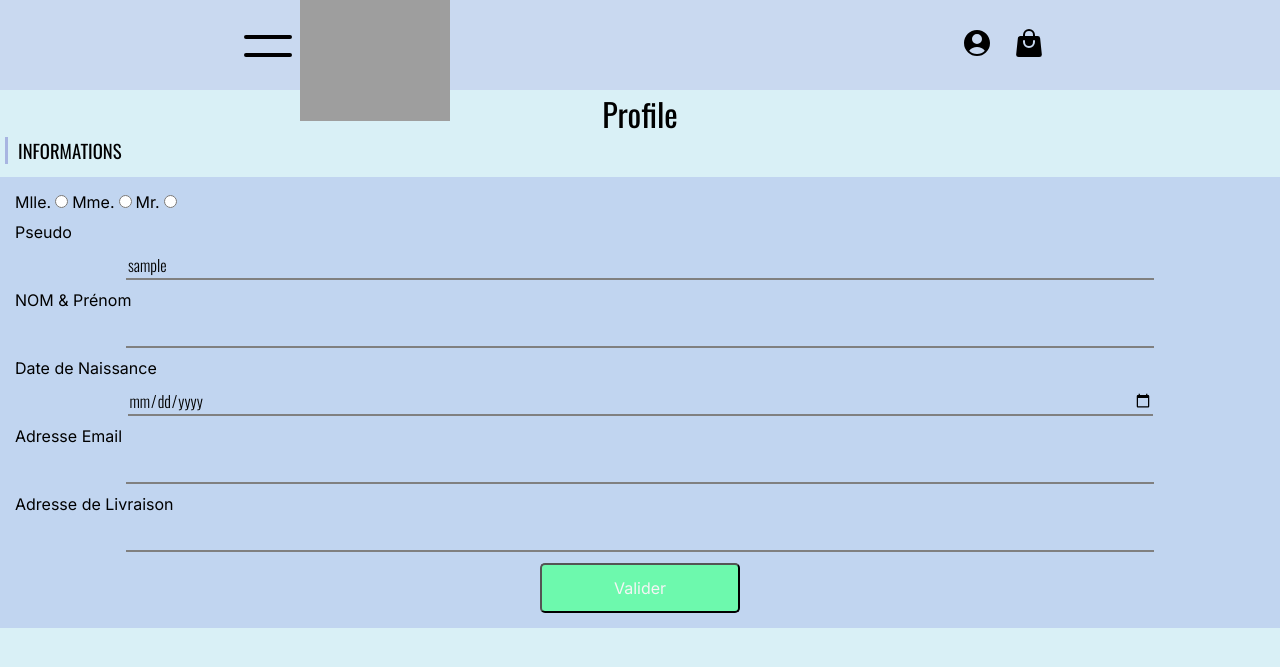
After one commit to michael-zanaglia/boutique-en-ligne, a PHP site: page /profile.php in a window 1280 px wide. The commit adds this page. Shown: the top 667 px of the page. Run offline with PHP 8.4, Linux system fonts and the light colour scheme; the visitor is signed in with stand-in values (Sample User, id 1); data that the repository does not hold is empty; grey boxes are pictures that could not be loaded.

Commit message:
Update user informations

```diff
--- a/src/files/acceuil.php
+++ b/src/files/acceuil.php
@@ -9,6 +9,7 @@
 <head>
     <meta charset="UTF-8">
     <meta name="viewport" content="width=device-width, initial-scale=1.0">
+    <link href="https://fonts.googleapis.com/css2?family=Inter:wght@100..900&family=Oswald:wght@200..700&display=swap" rel="stylesheet">
     <link rel="stylesheet" href="styles/style.css">
     <title>Acceuil</title>
 </head>
@@ -23,7 +24,7 @@
         <nav>
             <ul>
                 <li>
-                    <a href="#">
+                    <a href="profile.php">
                         <svg xmlns="http://www.w3.org/2000/svg" viewBox="0 0 24 24" fill="#000000" class="size-6 taille32">
                             <path fill-rule="evenodd" d="M18.685 19.097A9.723 9.723 0 0 0 21.75 12c0-5.385-4.365-9.75-9.75-9.75S2.25 6.615 2.25 12a9.723 9.723 0 0 0 3.065 7.097A9.716 9.716 0 0 0 12 21.75a9.716 9.716 0 0 0 6.685-2.653Zm-12.54-1.285A7.486 7.486 0 0 1 12 15a7.486 7.486 0 0 1 5.855 2.812A8.224 8.224 0 0 1 12 20.25a8.224 8.224 0 0 1-5.855-2.438ZM15.75 9a3.75 3.75 0 1 1-7.5 0 3.75 3.75 0 0 1 7.5 0Z" clip-rule="evenodd" />
                         </svg>
--- a/src/files/classes/user.php
+++ b/src/files/classes/user.php
@@ -19,6 +19,30 @@
             $req -> execute([$pseudo]);
             return $req->fetch(PDO::FETCH_ASSOC);
         }
+
+        public function getInformationUser(){
+            $req = $this -> _db -> prepare("SELECT * FROM user WHERE pseudo = ?");
+            $req -> execute([$this -> getPseudo()]);
+            return $req -> fetch(PDO::FETCH_ASSOC);
+        }
+
+        public function UpdateUser(int $id, string $pseudo, string $fullName, $birth, string $addr, string $mail){
+            if($birth) {
+                $req = $this -> _db -> prepare("UPDATE user SET pseudo = ?, `nom & prenom` = ?, naissance = ?, address = ?, mail = ? WHERE id = ?");
+                $req -> execute([$pseudo, $fullName, $birth, $addr, $mail, $id]);
+            } else {
+                $req = $this -> _db -> prepare("UPDATE user SET pseudo = ?, `nom & prenom` = ?, address = ?, mail = ? WHERE id = ?");
+                $req -> execute([$pseudo, $fullName, $addr, $mail, $id]);
+            }
+            if($req){
+                return true;
+            } else {
+                return false;
+            }
+
+
+
+        }
     }
 
 
--- a/src/files/connexion.html
+++ b/src/files/connexion.html
@@ -19,7 +19,7 @@
         <nav>
             <ul>
                 <li>
-                    <a href="#">
+                    <a href="profile.php">
                         <svg xmlns="http://www.w3.org/2000/svg" viewBox="0 0 24 24" fill="#000000" class="size-6 taille32">
                             <path fill-rule="evenodd" d="M18.685 19.097A9.723 9.723 0 0 0 21.75 12c0-5.385-4.365-9.75-9.75-9.75S2.25 6.615 2.25 12a9.723 9.723 0 0 0 3.065 7.097A9.716 9.716 0 0 0 12 21.75a9.716 9.716 0 0 0 6.685-2.653Zm-12.54-1.285A7.486 7.486 0 0 1 12 15a7.486 7.486 0 0 1 5.855 2.812A8.224 8.224 0 0 1 12 20.25a8.224 8.224 0 0 1-5.855-2.438ZM15.75 9a3.75 3.75 0 1 1-7.5 0 3.75 3.75 0 0 1 7.5 0Z" clip-rule="evenodd" />
                         </svg>
--- a/src/files/inscription.html
+++ b/src/files/inscription.html
@@ -19,7 +19,7 @@
         <nav>
             <ul>
                 <li>
-                    <a href="#">
+                    <a href="profile.php">
                         <svg xmlns="http://www.w3.org/2000/svg" viewBox="0 0 24 24" fill="#000000" class="size-6 taille32">
                             <path fill-rule="evenodd" d="M18.685 19.097A9.723 9.723 0 0 0 21.75 12c0-5.385-4.365-9.75-9.75-9.75S2.25 6.615 2.25 12a9.723 9.723 0 0 0 3.065 7.097A9.716 9.716 0 0 0 12 21.75a9.716 9.716 0 0 0 6.685-2.653Zm-12.54-1.285A7.486 7.486 0 0 1 12 15a7.486 7.486 0 0 1 5.855 2.812A8.224 8.224 0 0 1 12 20.25a8.224 8.224 0 0 1-5.855-2.438ZM15.75 9a3.75 3.75 0 1 1-7.5 0 3.75 3.75 0 0 1 7.5 0Z" clip-rule="evenodd" />
                         </svg>
--- /dev/null
+++ b/src/files/js/profile.js
@@ -0,0 +1,12 @@
+document.addEventListener("DOMContentLoaded", function(){
+    //const radios = document.querySelectorAll('.radios');
+    //radios.forEach(radio => {
+    //    radio.addEventListener('click', () => {
+    //        radios.forEach(otherRadio => {
+    //            if (radio !== otherRadio){
+    //                otherRadio.checked = false;
+    //            }
+    //        })
+    //    })
+    //})
+})
--- /dev/null
+++ b/src/files/profile.php
@@ -0,0 +1,102 @@
+<?php
+    require "classes/user.php";
+    session_start();
+    $success = false;
+
+    if(isset($_SESSION['user'])){
+        $user = new User($_SESSION['user']);
+        $res = $user -> getInformationUser();
+        $id = $res['id'];
+        $fullName = $res["nom & prenom"];
+        $birth = $res["naissance"];
+        $addr = $res["address"];
+        $mail = $res["mail"];
+        if(!empty($_POST)){
+            $success = $user -> UpdateUser($id, $_POST['pseudo'], $_POST['fullName'], $_POST['birth'], $_POST['addr'], $_POST['mail']);
+        }
+    } else {
+        header("Location: error.php");
+    }
+
+
+?>
+
+<!DOCTYPE html>
+<html lang="en">
+<head>
+    <meta charset="UTF-8">
+    <meta name="viewport" content="width=device-width, initial-scale=1.0">
+    <link href="https://fonts.googleapis.com/css2?family=Inter:wght@100..900&family=Oswald:wght@200..700&display=swap" rel="stylesheet">
+    <link rel="stylesheet" href="styles/style.css">
+    <link rel="stylesheet" href="styles/profile.css">
+    <title>Profile</title>
+</head>
+<body>
+    <header class='navigation'>
+        <nav class='right-side'>
+            <svg xmlns="http://www.w3.org/2000/svg" fill="none" viewBox="0 0 24 24"stroke-width="1.5" stroke="currentColor" class="size-6 taille64">
+                <path stroke-linecap="round" stroke-linejoin="round" d="M3.75 9h16.5m-16.5 6.75h16.5"/>
+            </svg>
+            <a href="acceuil.php"><img class='logo' src="../asset/logo.png" alt="FOG"></a>
+        </nav>
+        <nav>
+            <ul>
+                <li>
+                    <a href="profile.php">
+                        <svg xmlns="http://www.w3.org/2000/svg" viewBox="0 0 24 24" fill="#000000" class="size-6 taille32">
+                            <path fill-rule="evenodd" d="M18.685 19.097A9.723 9.723 0 0 0 21.75 12c0-5.385-4.365-9.75-9.75-9.75S2.25 6.615 2.25 12a9.723 9.723 0 0 0 3.065 7.097A9.716 9.716 0 0 0 12 21.75a9.716 9.716 0 0 0 6.685-2.653Zm-12.54-1.285A7.486 7.486 0 0 1 12 15a7.486 7.486 0 0 1 5.855 2.812A8.224 8.224 0 0 1 12 20.25a8.224 8.224 0 0 1-5.855-2.438ZM15.75 9a3.75 3.75 0 1 1-7.5 0 3.75 3.75 0 0 1 7.5 0Z" clip-rule="evenodd" />
+                        </svg>
+                    </a>
+                </li>
+                <li>
+                    <a href="#">
+                        <svg xmlns="http://www.w3.org/2000/svg" viewBox="0 0 24 24" fill="#000000" class="size-6 taille32">
+                            <path fill-rule="evenodd" d="M7.5 6v.75H5.513c-.96 0-1.764.724-1.865 1.679l-1.263 12A1.875 1.875 0 0 0 4.25 22.5h15.5a1.875 1.875 0 0 0 1.865-2.071l-1.263-12a1.875 1.875 0 0 0-1.865-1.679H16.5V6a4.5 4.5 0 1 0-9 0ZM12 3a3 3 0 0 0-3 3v.75h6V6a3 3 0 0 0-3-3Zm-3 8.25a3 3 0 1 0 6 0v-.75a.75.75 0 0 1 1.5 0v.75a4.5 4.5 0 1 1-9 0v-.75a.75.75 0 0 1 1.5 0v.75Z" clip-rule="evenodd" />
+                        </svg>
+                    </a>
+                </li>
+            </ul>
+        </nav>
+    </header>
+        <h1>Profile</h1>
+    <div class='side-marge'>
+        <h3>INFORMATIONS</h3>
+    </div>
+    <div id='cadre-form'>
+        <form id='change-userForm' method='post'>
+            <div id='radios'>
+                <label for="MMLE">Mlle.</label>
+                <input type="radio" id='MLLE' name='radio'>
+                <label for="MME">Mme.</label>
+                <input type="radio" id='MME' name='radio'>
+                <label for="MR">Mr.</label>
+                <input type="radio" id='MR' name='radio'>
+            </div>
+
+            <label for="pseudo">Pseudo</label>
+            <input class='inp-line' type="text" name='pseudo' value='<?php echo $_SESSION['user'] ?>''>
+            <div class='bd'></div>
+
+            <label for="fullName">NOM & Prénom</label>
+            <input class='inp-line' type="text" name=fullName value='<?php echo $fullName ?>' required>
+            <div class='bd'></div>
+
+            <label for="birth">Date de Naissance</label>
+            <input class='inp-line' type="date" name='birth' value='<?php echo $birth ?>'>
+            <div class='bd'></div>
+
+            <label for="mail">Adresse Email</label>
+            <input class='inp-line' type="email" name='mail' value='<?php echo $mail ?>''>
+            <div class='bd'></div>
+
+            <label for="addr">Adresse de Livraison</label>
+            <input class='inp-line' type="text" name='addr' value='<?php echo $addr ?>'>
+            <div class='bd'></div>
+
+            <button type='submit' class='btn-vert'>Valider</button>
+        </form>
+        <p><?php echo $success ? "Profile mis à jour :) !": "" ?></p>
+    </div>
+    <script src='js/profile.js'></script>
+</body>
+</html>
--- /dev/null
+++ b/src/files/styles/profile.css
@@ -0,0 +1,61 @@
+#change-userForm {
+    display: flex;
+    flex-direction: column;
+    justify-content: center;
+    align-items: center;
+    gap: 10px;
+}
+
+#change-userForm label {
+    align-self: flex-start;
+}
+
+#cadre-form {
+    margin-top: 13px;
+    background-color: #C1D5F0;
+    padding: 15px;
+}
+
+.inp-line {
+    width: 80vw;
+    border: 0;
+    border-bottom: 2px solid gray;
+    outline: 0;
+    font-size: 1.3rem;
+    background: transparent;
+    transition: border-color 0.5s;
+    font-family: "Oswald", sans-serif;
+    font-optical-sizing: auto;
+    font-style: normal;
+    font-size: 1rem;
+    font-weight: 300;
+}
+
+.bd{
+    height: 3px;
+    width: 82vw;
+    background: linear-gradient(to right, gray, #3857bd);
+    display: none;
+    margin-top: -13px;
+}
+
+.inp-line:focus + .bd{
+    border-color: #A8B5E1;
+    display: block;
+
+}
+
+h3 {
+    font-family: "Oswald", sans-serif;
+    font-optical-sizing: auto;
+    font-style: normal;
+    font-weight: 400;
+}
+
+h1 {
+    text-align: center;
+}
+
+#radios {
+    align-self: flex-start;
+}
--- a/src/files/styles/style.css
+++ b/src/files/styles/style.css
@@ -70,6 +70,22 @@ label, button {
     padding-left: 10px;
 }
 
+.side-marge{
+    border-left:  3px solid #A8B5E1;
+    padding-left: 10px;
+    margin-left: 5px;
+}
+
+.btn-vert {
+    margin-top: 1px;
+    background-color: #6DF9AD;
+    color: whitesmoke;
+    height: 50px;
+    width: 200px;
+    border-radius: 5px;
+    font-size: 1em;
+}
+
 @media only screen and (min-width: 812px){
     .marge {
         top: 30%;
```
